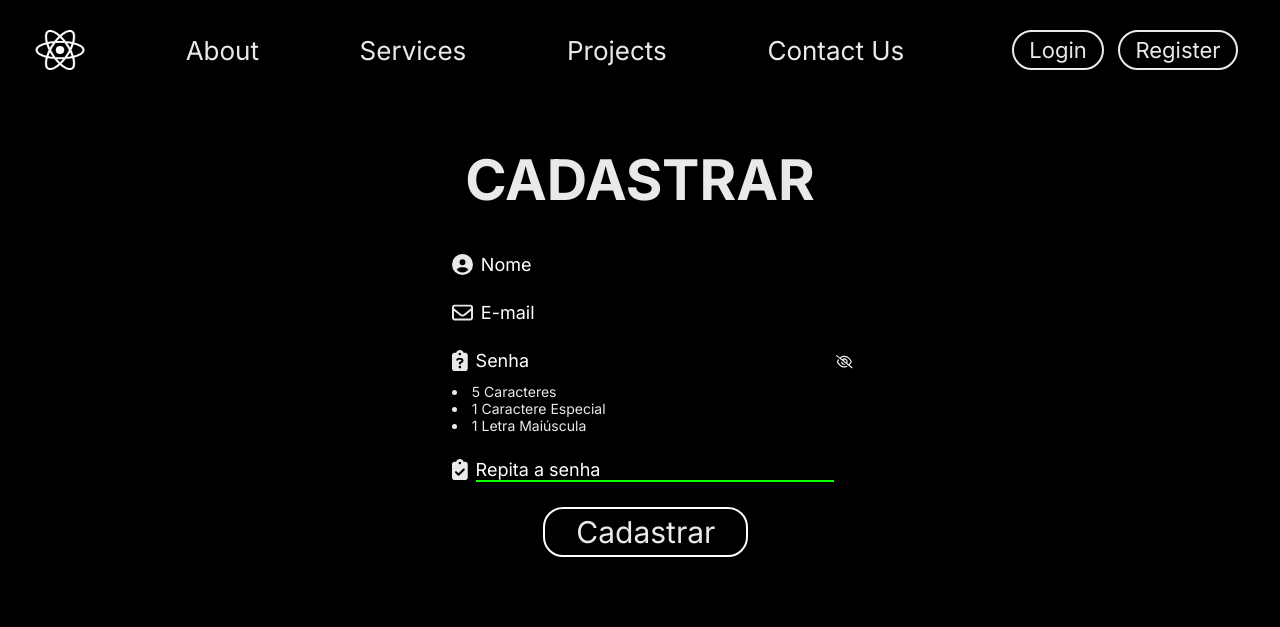
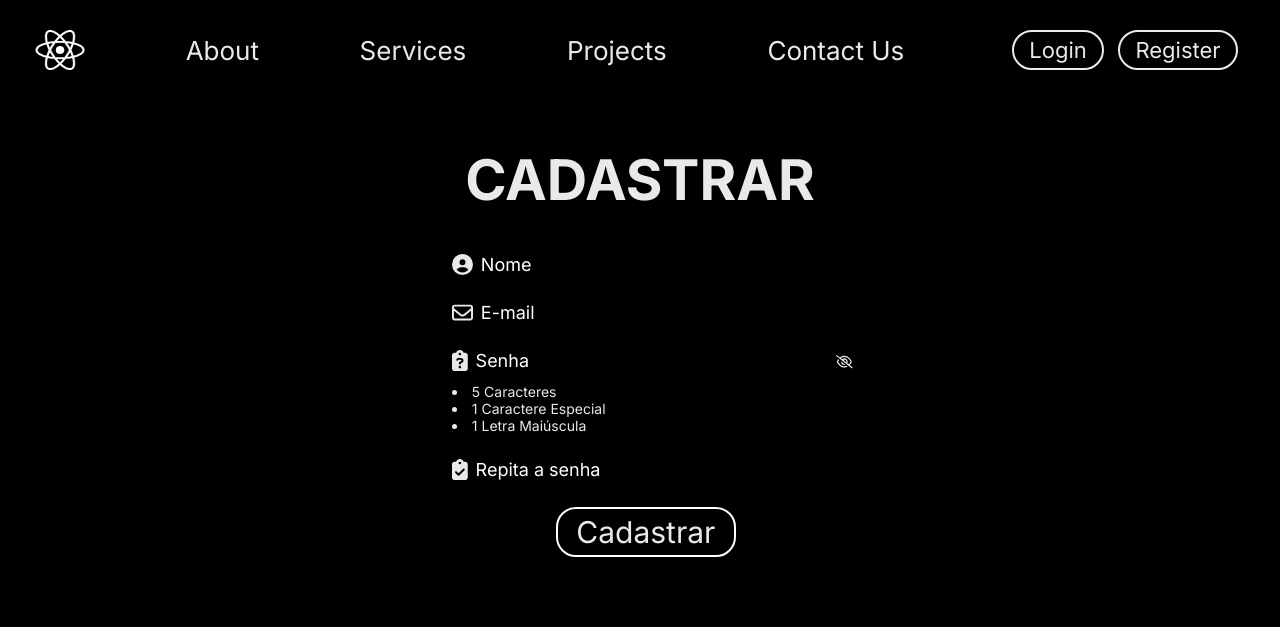
Before and after one commit to KhaiDreams/Quero-Um-Estagio-help, a Next.js app in the folder front-end/: page /user/register in a window 1280 px wide. Shown: the top 627 px of the page. Built offline with nearby package versions, Linux system fonts and the light colour scheme.

Commit message:
added new variable colors + hotfix bugs

```diff
--- a/front-end/src/pages/index.jsx
+++ b/front-end/src/pages/index.jsx
@@ -31,7 +31,7 @@ export default function Home() {
                 </div>
 
                     <div className={styles2.div_merecemos}>
-                        <h1 className={styles2.h1_merecemos}>Três coders, um sonho: ter renda fixa!</h1>
+                        <h1 className={styles2.h1_merecemos}>três coders, um sonho: ter renda fixa!</h1>
                     </div>
             </div>
 
--- a/front-end/src/pages/user/register.jsx
+++ b/front-end/src/pages/user/register.jsx
@@ -160,12 +160,8 @@ export default function Register() {
                                     ? <FontAwesomeIcon icon={faClipboardCheck} />
                                     : <FontAwesomeIcon icon={faClipboardQuestion} />
                                 }
-                                {
-                                    validation.passwordsMatch
-                                    ? <input type={passwordInputType} id="password2" placeholder="Repita a senha" required onChange={e => handleChange(e)} className={`${styles.input} ${styles.greenborder}`} />
-                                    : <input type={passwordInputType} id="password2" placeholder="Repita a senha" required onChange={e => handleChange(e)} className={styles.input} />
-                                }
-                                {/* <input type={passwordInputType} id="password2" placeholder="Repita a senha" required onChange={e => handleChange(e)} className={`${styles.input} ${styles.greenborder}`} />                         */}
+
+                                <input type={passwordInputType} id="password2" placeholder="Repita a senha" required onChange={e => handleChange(e)} className={styles.input} />
                             </div>
 
                             <div className={styles.buttonDiv}>
--- a/front-end/src/styles/home/projects.module.css
+++ b/front-end/src/styles/home/projects.module.css
@@ -16,10 +16,10 @@
 }
 
 .container_projetos {
-    background-color: rgb(10, 10, 10) !important;
+    background-color: var(--black) !important;
     width: 98%;
     height: 500px;
     border-radius: 20px;
-    border: 2px solid rgba(200, 200, 200, 0.835);
-    box-shadow: 0 0 56px #ffffff1f;
+    border: 2px solid var(--projects-container-border);
+    box-shadow: 0 0 56px var(--projects-container-shadow);
 }
--- a/front-end/src/styles/root.css
+++ b/front-end/src/styles/root.css
@@ -23,4 +23,14 @@
 
 
 --line-red-color: rgba(197, 16, 16, 0.334);
+
+
+--projects-container-border: rgba(200, 200, 200, 0.835);
+--projects-container-shadow: #ffffff1f;
+
+
+
+--register-valid-input: rgb(34, 255, 0);
+--register-button-color: rgb(34, 255, 0);
+--register-button-shadow-color: rgba(17, 255, 0, 0.166);
 }
--- a/front-end/src/styles/users/register/register.module.css
+++ b/front-end/src/styles/users/register/register.module.css
@@ -2,7 +2,7 @@
     font-family: 'Poppins', sans-serif;
     display: flex;
     min-height: 100vh;
-    background-color: black !important;
+    background-color: var(--black) !important;
     align-items: flex-start;
     justify-content: center;
 }
@@ -11,7 +11,7 @@
     margin: 3% 0 0 0;
 
     width: 45%;
-    background-color: rgba(0, 0, 0, 0.897) !important;
+    background-color: var(--black) !important;
     display: flex;
     flex-direction: column;
     align-items: center;
@@ -60,28 +60,18 @@
 }
 
 .input:focus-within {
-    border-bottom: 2px solid rgb(255, 255, 255);
-    transition: 200ms;
-}
-
-.input:valid {
-    border-bottom: 2px solid rgb(34, 255, 0);
+    border-bottom: 2px solid var(--white);
     transition: 200ms;
 }
 
 .input::placeholder {
-    color: white;
-}
-
-/* .inputBox:hover,
-.inputBox:focus-within {
-    border-bottom: 1px solid black;
-    transition: .3s;
+    color: var(--white);
 }
 
 .input:valid {
-    border-bottom: 1px solid white;
-} */
+    border-bottom: 2px solid var(--register-valid-input);
+    transition: 200ms;
+}
 
 .btnViewPassword {
     border: none;
@@ -96,12 +86,11 @@
 }
 
 .btnRegister {
-    width: 16vw;
+    width: 180px;
     height: 50px;
     justify-self: center;
-    border: 2px solid white;
+    border: 2px solid var(--white);
 
-    padding: 10 px;
     font-size: 30px;
 
     border-radius: 20px;
@@ -110,8 +99,8 @@
 }
 
 .btnRegister:hover {
-    border: 2px solid rgb(17, 255, 0);
-    box-shadow: 0 0 20px rgba(17, 255, 0, 0.166);
+    border: 2px solid var(--register-button-color);
+    box-shadow: 0 0 20px var(--register-button-shadow-color);
     cursor: pointer;
 
     transition: 100ms ease-in-out;
@@ -141,7 +130,3 @@
 
     transition: 200ms;
 }
-
-.greenborder {
-    border-bottom: 2px solid rgb(13, 255, 1);
-}
```
Also changed, not shown: front-end/src/styles/home/about_us.module.css (+11 -0 lines).
